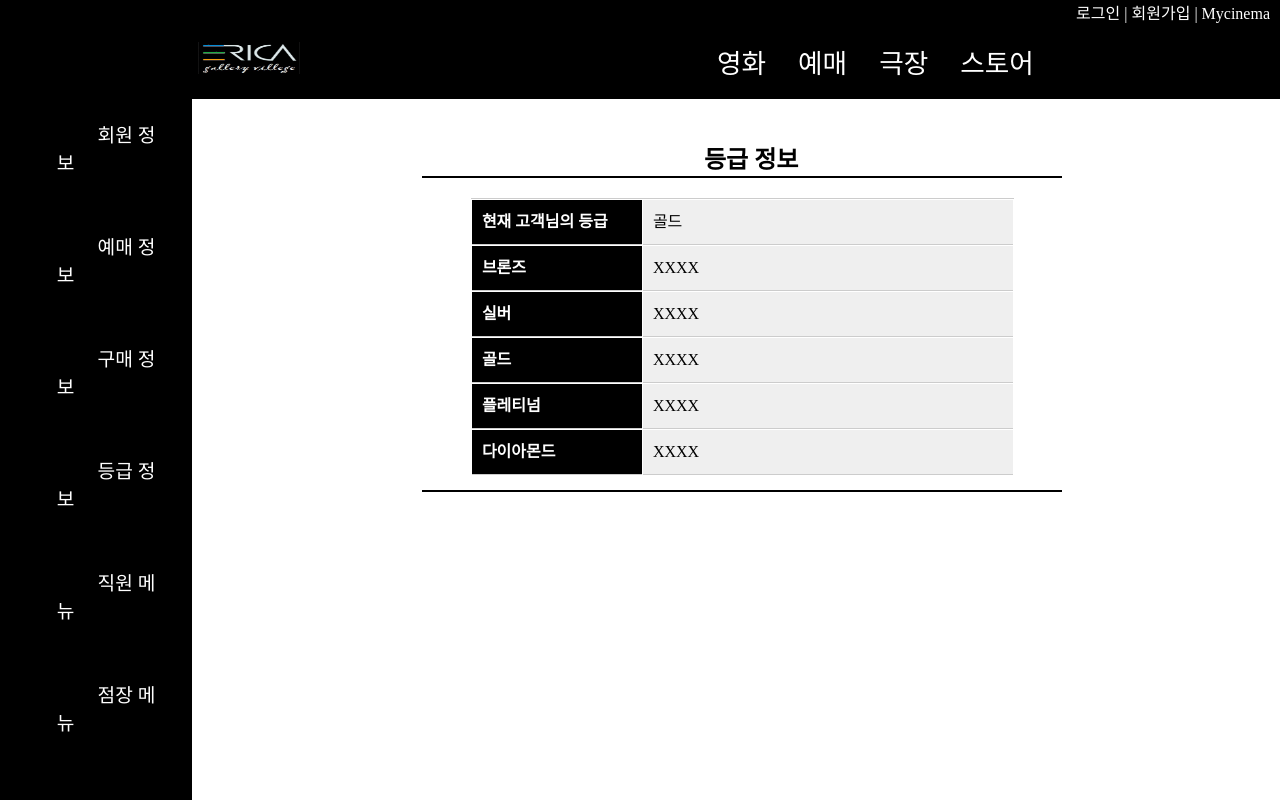
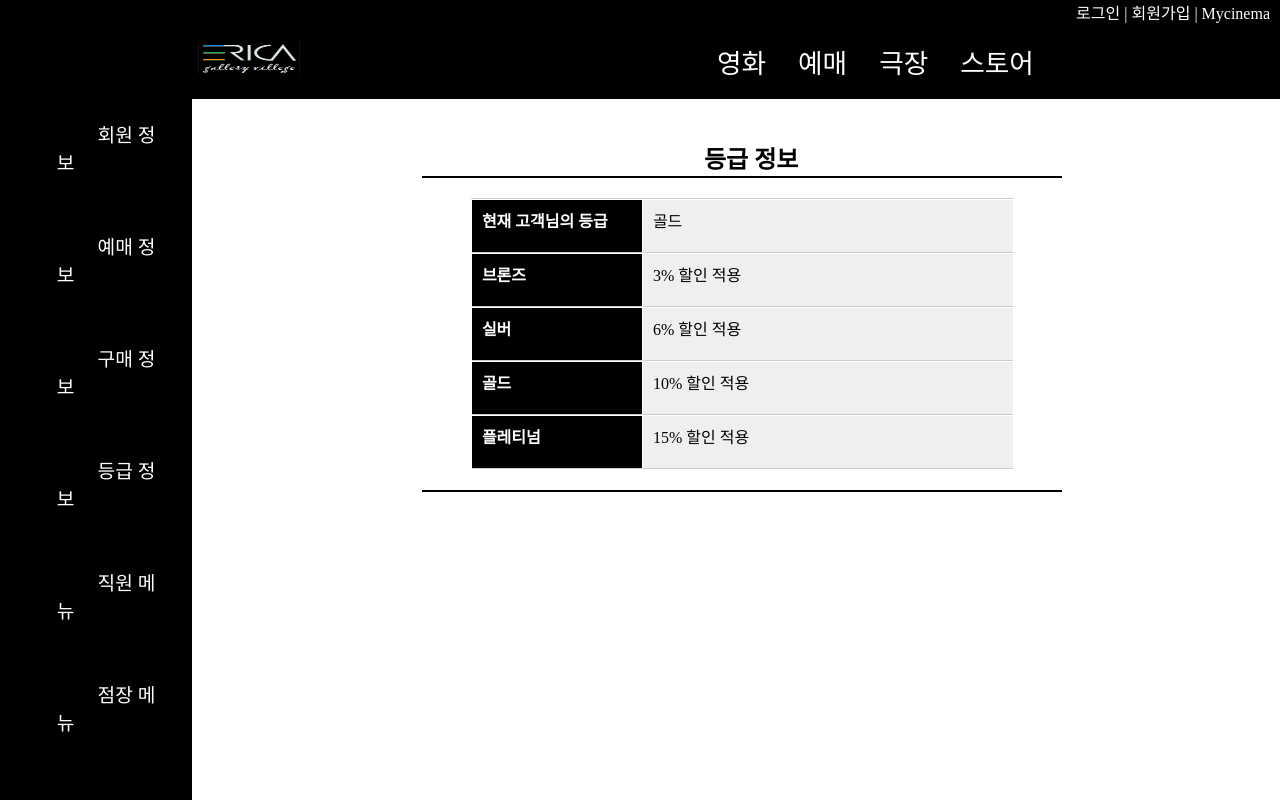
Before and after one commit to siroch/DataBase_cinema, a Next.js app: page /customer/mypage_level in a window 1280 px wide. Built offline with nearby package versions, Linux system fonts and the light colour scheme.

Commit message:
Upload little view change

```diff
--- a/pages/customer/mypage_level.js
+++ b/pages/customer/mypage_level.js
@@ -18,23 +18,19 @@ const Mypage_level = () => {
 						</tr>
 						<tr>
 		    			<th scope="row">브론즈</th>
-		    			<td>XXXX</td>
+		    			<td>3% 할인 적용</td>
 						</tr>
 						<tr>
 		    			<th scope="row">실버</th>
-		    			<td>XXXX</td>
+		    			<td>6% 할인 적용</td>
 						</tr>
 						<tr>
 		    			<th scope="row">골드</th>
-		    			<td>XXXX</td>
+		    			<td>10% 할인 적용</td>
 						</tr>
 						<tr>
 		    			<th scope="row">플레티넘</th>
-		    			<td>XXXX</td>
-						</tr>
-						<tr>
-		    			<th scope="row">다이아몬드</th>
-		    			<td>XXXX</td>
+		    			<td>15% 할인 적용</td>
 						</tr>
 					</table>
 				</div>
--- a/pages/find.js
+++ b/pages/find.js
@@ -21,7 +21,7 @@ const Find = () => (
               <tr>
                <td> 생년월일 </td>
                <td> <input type = "text" name="birth_year" size = "4" required />년
-               <input type = "text" name="birth_month" size = "1" required />월
+               <input type = "text" name="birth_month" size = "2" required />월
                <input type = "text" name="birth_day" size = "2" required />일 </td>
               </tr>
 
--- a/pages/login_nomember.js
+++ b/pages/login_nomember.js
@@ -106,7 +106,7 @@ const Login_Nomember = () => {
                  <td> 생년월일 </td>
                  <td>
                    <input type = "text" name="birth_year" size = "4" required />년
-                   <input type = "text" name="birth_month" size = "1" required />월
+                   <input type = "text" name="birth_month" size = "2" required />월
                    <input type = "text" name="birth_day" size = "2" required />일
                  </td>
                 </tr>
--- a/pages/sign_in.js
+++ b/pages/sign_in.js
@@ -223,7 +223,7 @@ const SignIn = () => {
             <td> 생년월일 </td>
             <td>
               <input type = "text" name="birth_year" onChange={getbirthy} onBlur={birthCheck} size = "4" required />년
-              <input type = "text" name="birth_month" onChange={getbirthm} onBlur={birthCheck} size = "1" required />월
+              <input type = "text" name="birth_month" onChange={getbirthm} onBlur={birthCheck} size = "2" required />월
               <input type = "text" name="birth_day" onChange={getbirthd} onBlur={birthCheck} size = "2" required />일
               { birthinfo ? (<div className="possible">{birth}</div>) : (<div className="alert">{birth}</div>) }
             </td>
```
